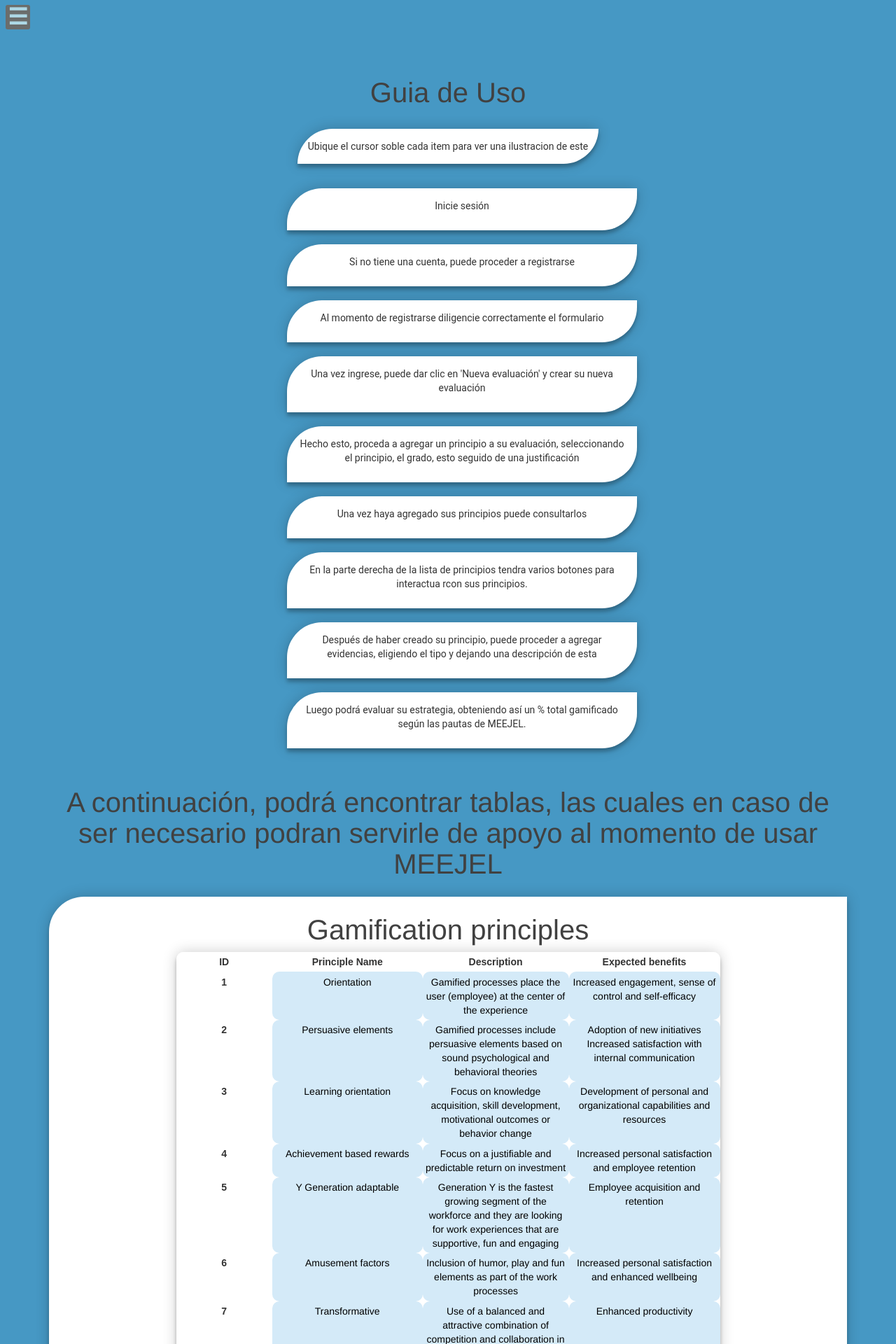
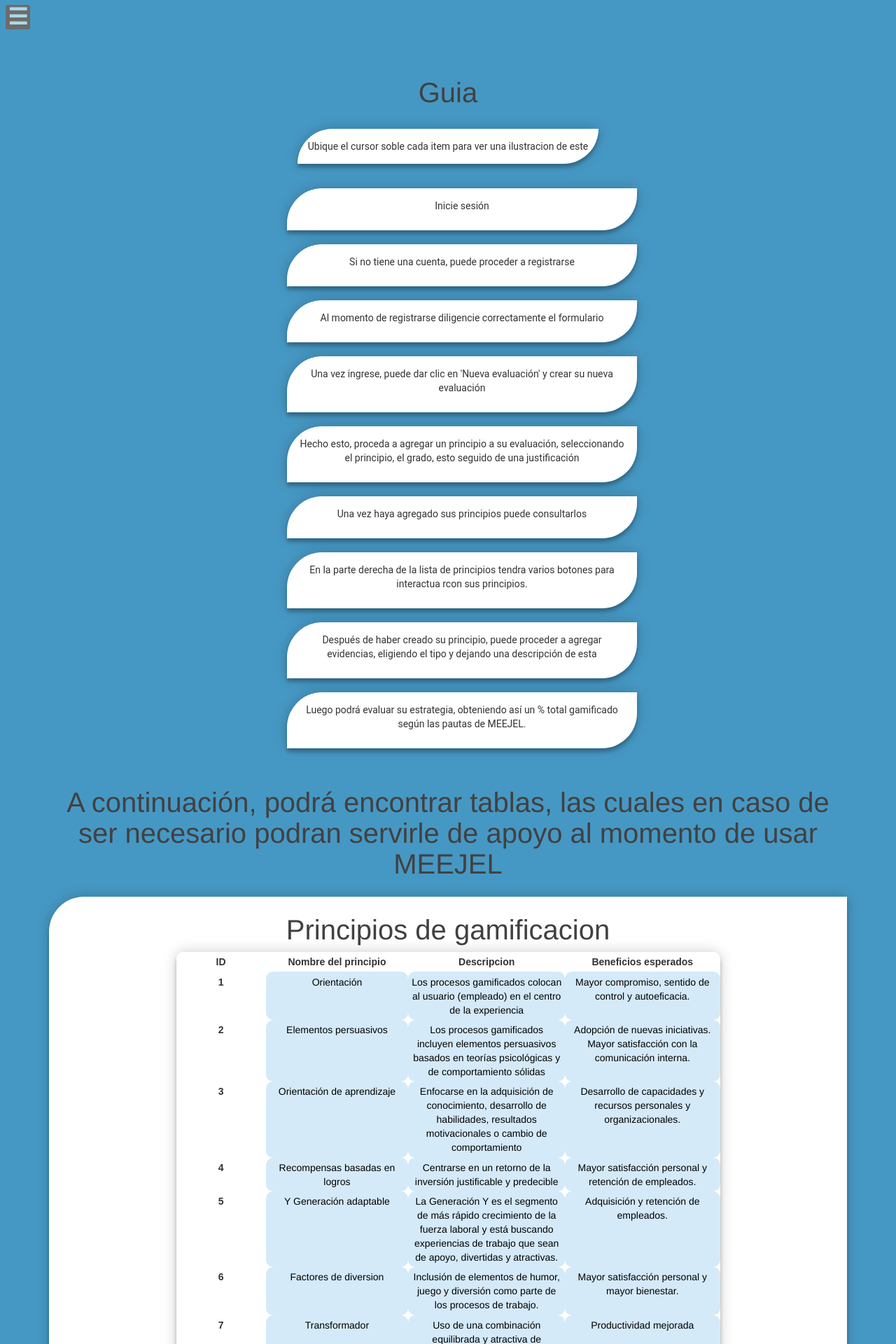
Before and after one commit to marteoma/FrameworkGamificacion, a Django app: page /help in a window 1280 px wide. Shown: the top 1920 px of the page at 70% size. Run offline with Django 3.2, Linux system fonts and the light colour scheme; the visitor is signed in with stand-in values (Sample User, id 1); some libraries are stand-ins or nearby versions.

Commit message:
Traduction eng-span
.

```diff
--- a/framework/templates/framework/help.html
+++ b/framework/templates/framework/help.html
@@ -2,7 +2,7 @@
 {% block content %}
 
 
-<h4>Guia de Uso</h4>
+<h4>Guia</h4>
 <div class="help">Ubique el cursor soble cada item para ver una ilustracion de este</div>
 
 <ul>
@@ -65,136 +65,136 @@
 
 <h4>A continuación, podrá encontrar tablas, las cuales en caso de ser necesario podran servirle de apoyo al momento de usar MEEJEL</h4>
 <div class="tabla">
-  <h4>Gamification principles</h4>
+  <h4>Principios de gamificacion</h4>
 <table>
     <tr>
       <th scope="col">ID</th>
-      <th>Principle Name</th>
-      <th>Description</th>
-      <th>Expected benefits</th>
+      <th>Nombre del principio</th>
+      <th>Descripcion</th>
+      <th>Beneficios esperados</th>
     </tr>
     <tr>
       <th>1</th>
-      <td>Orientation</td>
-      <td>Gamified processes place the user (employee) at the center of the experience</td>
-      <td>Increased engagement, sense of control and self-efficacy</td>
+      <td>Orientación</td>
+      <td>Los procesos gamificados colocan al usuario (empleado) en el centro de la experiencia</td>
+      <td>Mayor compromiso, sentido de control y autoeficacia.</td>
     </tr>
     <tr>
       <th>2</th>
-      <td>Persuasive elements</td>
-      <td>Gamified processes include persuasive elements based on sound psychological and behavioral theories</td>
-      <td>Adoption of new initiatives Increased satisfaction with internal communication</td>
+      <td>Elementos persuasivos</td>
+      <td>Los procesos gamificados incluyen elementos persuasivos basados en teorías psicológicas y de comportamiento sólidas</td>
+      <td>Adopción de nuevas iniciativas. Mayor satisfacción con la comunicación interna.</td>
     </tr>
     <tr>
       <th>3</th>
-      <td>Learning orientation</td>
-      <td>Focus on knowledge acquisition, skill development, motivational outcomes or behavior change</td>
-      <td>Development of personal and organizational capabilities and resources</td>
+      <td>Orientación de aprendizaje</td>
+      <td>Enfocarse en la adquisición de conocimiento, desarrollo de habilidades, resultados motivacionales o cambio de comportamiento</td>
+      <td>Desarrollo de capacidades y recursos personales y organizacionales.</td>
     </tr>
     <tr>
       <th>4</th>
-      <td>Achievement based rewards</td>
-      <td>Focus on a justifiable and predictable return on investment</td>
-      <td>Increased personal satisfaction and employee retention</td>
+      <td>Recompensas basadas en logros</td>
+      <td>Centrarse en un retorno de la inversión justificable y predecible</td>
+      <td>Mayor satisfacción personal y retención de empleados.</td>
     </tr>
     <tr>
       <th>5</th>
-      <td>Y Generation adaptable</td>
-      <td>Generation Y is the fastest growing segment of the workforce and they are looking for work experiences that are supportive, fun and engaging</td>
-      <td>Employee acquisition and retention</td>
+      <td>Y Generación adaptable</td>
+      <td>La Generación Y es el segmento de más rápido crecimiento de la fuerza laboral y está buscando experiencias de trabajo que sean de apoyo, divertidas y atractivas.</td>
+      <td>Adquisición y retención de empleados.</td>
     </tr>
     <tr>
       <th>6</th>
-      <td>Amusement factors</td>
-      <td>Inclusion of humor, play and fun elements as part of the work processes</td>
-      <td>Increased personal satisfaction and enhanced wellbeing</td>
+      <td>Factores de diversion</td>
+      <td>Inclusión de elementos de humor, juego y diversión como parte de los procesos de trabajo.</td>
+      <td>Mayor satisfacción personal y mayor bienestar.</td>
     </tr>
     <tr>
       <th>7</th>
-      <td>Transformative</td>
-      <td>Use of a balanced and attractive combination of competition and collaboration in order to transform existing work processes within an organization</td>
-      <td>Enhanced productivity</td>
+      <td>Transformador</td>
+      <td>Uso de una combinación equilibrada y atractiva de competencia y colaboración para transformar los procesos de trabajo existentes dentro de una organización</td>
+      <td>Productividad mejorada</td>
     </tr>
     <tr>
       <th>8</th>
-      <td>Wellbeing oriented</td>
-      <td>Focus on personal and organizational wellbeing</td>
-      <td>Enhanced personal and organizational wellbeing</td>
+      <td>Orientado al bienestar</td>
+      <td>Foco en el bienestar personal y organizacional.</td>
+      <td>Mayor bienestar personal y organizativo.</td>
     </tr>
     <tr>
       <th>9</th>
-      <td>Research generating</td>
-      <td>Collaborative research efforts must be encouraged to justify future investments in the area</td>
-      <td>Enhanced monitoring and decision making</td>
+      <td>Generando investigación</td>
+      <td>Se deben alentar los esfuerzos de investigación en colaboración para justificar futuras inversiones en el área.</td>
+      <td>Seguimiento mejorado y toma de decisiones.</td>
     </tr>
     <tr>
       <th>10</th>
-      <td>Knowledge-based</td>
-      <td>Based on knowledge, either as an outcome or as feedback</td>
-      <td>Development of personal and organizational capabilities and resources</td>
+      <td>Basado en el conocimiento</td>
+      <td>Basado en el conocimiento, ya sea como resultado o como retroalimentación.</td>
+      <td>Desarrollo de capacidades y recursos personales y organizacionales.</td>
     </tr>
 </table>
 </div>
 
 <div class="tabla">
-  <h4>Variable definitions</h4>
+  <h4>Definiciones de variables</h4>
 <table>
     <tr>
-      <th scope="col">Symbol</th>
-      <th>Variable name</th>
-      <th>Description</th>
+      <th scope="col">Simbolo</th>
+      <th>Nombre de variable</th>
+      <th>Descripcion</th>
     </tr>
 
     <tr>
       <th>Gr_id</th>
-      <td>Grade</td>
-      <td>Identification of evidence level of incorporation of each principle in environment under assessment. For achieving this grade, a qualitative assessment scale was defined according to a Likert scale (See Table 3).</td>
+      <td>Grado</td>
+      <td>Identificación del nivel de evidencia de incorporación de cada principio en el entorno evaluado. Para lograr este grado, se definió una escala de evaluación cualitativa según una escala.</td>
     </tr>
     <tr>
       <th>W_id</th>
-      <td>Principle Weight</td>
-      <td>Sum of the assessment of each evidence multiplied by the grade of incorporation of each gamification principle identified. Refer to equation (1)</td>
+      <td>Peso del principio</td>
+      <td>Suma de la evaluación de cada evidencia multiplicada por el grado de incorporación de cada principio de gamificación identificado.</td>
     </tr>
     <tr>
       <th>LW_id</th>
-      <td>Gamification level</td>
-      <td>Percentage of incorporation of gamification of the environment under assessment. Refer to equations (2)</td>
+      <td>Nivel de gamificacion</td>
+      <td>Porcentaje de incorporación de gamificación del medio ambiente evaluado.</td>
     </tr>
 </table>
 </div>
 
 <div class="tabla">
-  <h4>Likert scale for grade value evidence</h4>
+  <h4>Escala de Likert para evidencia de valor de grado</h4>
 <table>
     <tr>
-      <th scope="col">Likert scale</th>
-      <th>Name</th>
-      <th>Description</th>
+      <th scope="col">Escala likert</th>
+      <th>Nombre</th>
+      <th>Descripcion</th>
     </tr>
     <tr>
       <th>1</th>
-      <td>Null</td>
-      <td>There is no evidence that the principle is fulfilled or is present in the gamified environment.</td>
+      <td>Nulo</td>
+      <td>No hay evidencia de que el principio se cumpla o esté presente en el entorno gamificado.</td>
     </tr>
     <tr>
       <th>2</th>
-      <td>Medium</td>
-      <td>There is some evidence that the principle is fulfilled or is present in the gamified environment and it is possible to identify at least one element associated with this principle with some difficulty.</td>
+      <td>Medio</td>
+      <td>Existe alguna evidencia de que el principio se cumple o está presente en el entorno gamificado y es posible identificar al menos un elemento asociado con este principio con alguna dificultad.</td>
     </tr>
     <tr>
       <th>3</th>
-      <td>Significant</td>
-      <td>There is some evidence that the principle is fulfilled or is present in the gamified environment and it is possible to identify at least one element associated with this principle</td>
+      <td>Significativo</td>
+      <td>Existe alguna evidencia de que el principio se cumple o está presente en el entorno gamificado y es posible identificar al menos un elemento asociado con este principio</td>
     </tr>
     <tr>
       <th>4</th>
-      <td>High</td>
-      <td>There is evidence that the principle is fulfilled or is present in the gamified environment and it is possible to identify the elements associated with this principle easily.</td>
+      <td>Alto</td>
+      <td>Existe evidencia de que el principio se cumple o está presente en el entorno gamificado y es posible identificar fácilmente los elementos asociados con este principio.</td>
     </tr>
     <tr>
       <th>5</th>
-      <td>Very high</td>
-      <td>There is evidence that the principle is fulfilled or is present in the gamified environment and it is easily identifiable.</td>
+      <td>Muy alto</td>
+      <td>Existe evidencia de que el principio se cumple o está presente en el entorno gamificado y es fácilmente identificable.</td>
     </tr>
 
 </table>
```
